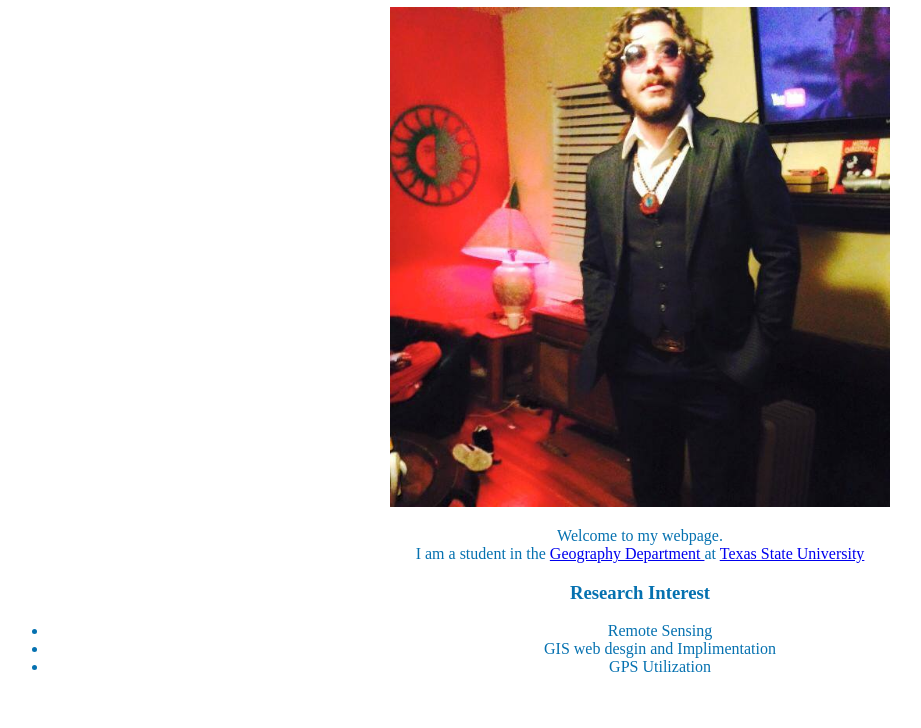
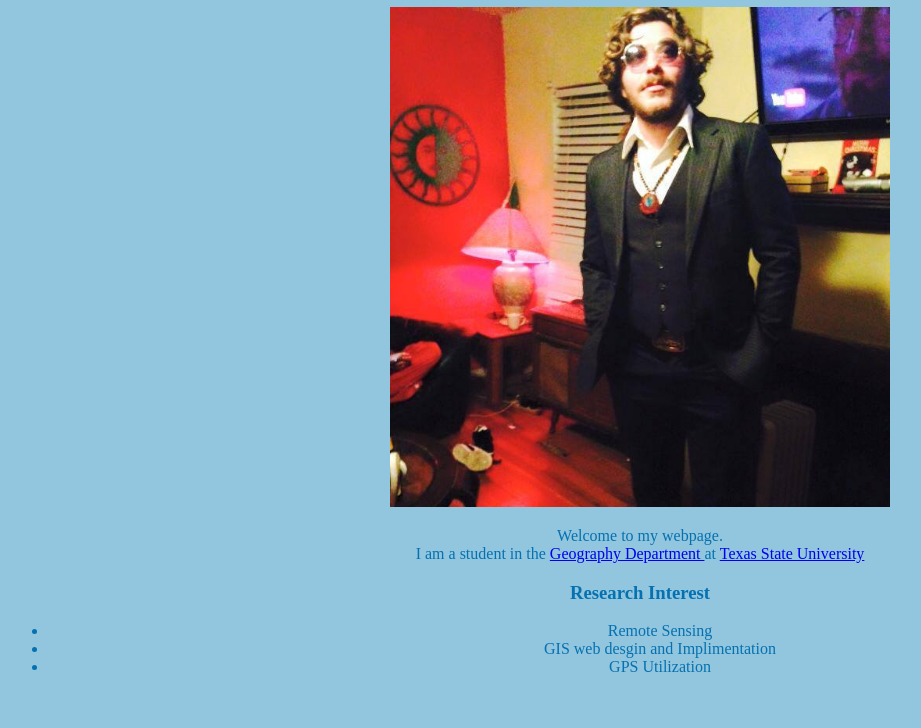
Before and after one commit to SeanDunlap670/SeanDunlap670.github.io, a plain HTML site: page index.html in a window 1280 px wide. Shown: the part 73-801 px from the top of the page, without its empty margins (0-921 px from the left). Drawn offline with Linux system fonts and the light colour scheme.

Commit message:
Fixed again

```diff
--- a/css/main_style.css
+++ b/css/main_style.css
@@ -1,5 +1,5 @@
 body{
-   background-color: : #92c5de; /*lightblue*/
+   background-color: #92c5de; /*lightblue*/
  color: #0571b0; /*Peach*/
 text-align: center;
 }
```
Also changed, not shown: index.html (+1 -0 lines).
